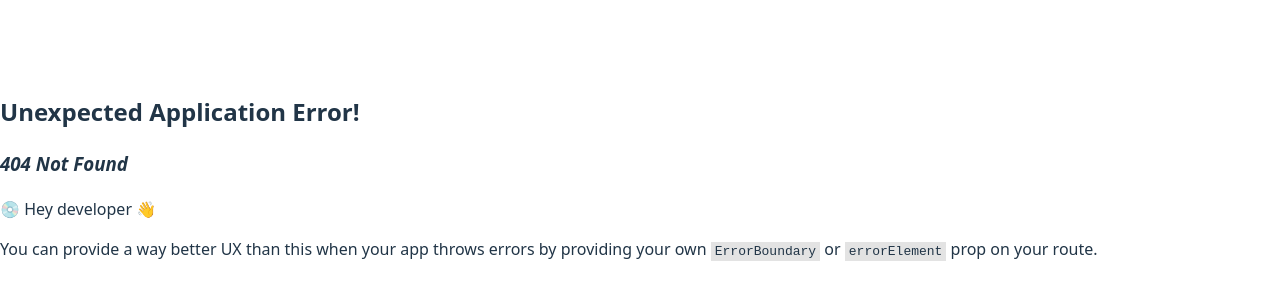
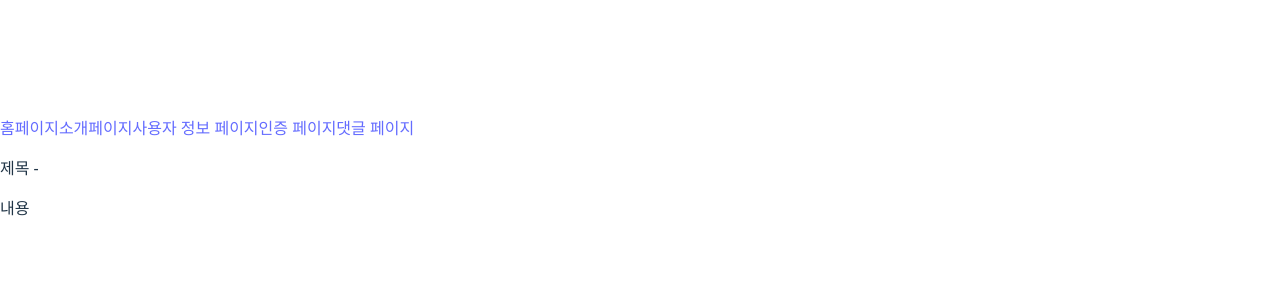
Before and after one commit to ohmyeongje6541/test, a React (Vite) app in the folder react/react-router-app/: page /posts/1 in a window 1280 px wide. Before the commit this address had no page. Shown: the part 224-524 px from the top of the page. Built offline with nearby package versions, Linux system fonts and the light colour scheme; no server answers.

Commit message:
react Router (#3)

```diff
--- a/react/react-router-app/package.json
+++ b/react/react-router-app/package.json
@@ -10,6 +10,7 @@
     "preview": "vite preview"
   },
   "dependencies": {
+    "axios": "^1.12.2",
     "react": "^19.1.1",
     "react-dom": "^19.1.1",
     "react-router-dom": "^7.9.4"
--- a/react/react-router-app/src/layout/RootLayout.jsx
+++ b/react/react-router-app/src/layout/RootLayout.jsx
@@ -10,6 +10,7 @@ export default function RootLayout () {
         <Link to="/abot">소개페이지</Link>
         <Link to="/profile">사용자 정보 페이지</Link>
         <Link to="/auth">인증 페이지</Link>
+        <Link to="/posts">댓글 페이지</Link>
       </div>
       <Outlet></Outlet>
     </div>
--- /dev/null
+++ b/react/react-router-app/src/pages/RootPages/PostDetail.jsx
@@ -0,0 +1,29 @@
+import axios from 'axios';
+import React from 'react'
+import { useState, useEffect } from 'react'
+import { Link } from 'react-router-dom'
+
+// 주소에 있는 경로 파라미터를 불러오는 훅
+// /posts/:postId -> :postId 부분이 경로 파라미터
+import { useParams } from 'react-router-dom'
+
+export default function PostDetail() {
+  const [post, setPost] = useState([]);
+  // 경로 파라미터 값 불러오기
+  // 라우터 설정에서 설정한 파라미터명과 동일한 변수명을 사용
+  const { postId } = useParams();
+  useEffect(() => {
+    async function getPost() {
+      const response = await axios.get(`https://dummyjson.com/posts/${postId}`)
+      setPost(response.data)
+    }
+    getPost();
+  }, [postId])
+  return (
+    <div>
+      <p>제목 - {post.title}</p>
+      <p>내용</p>
+      <div>{post.body}</div>
+    </div>
+  )
+}
--- /dev/null
+++ b/react/react-router-app/src/pages/RootPages/PostList.jsx
@@ -0,0 +1,29 @@
+import React from "react";
+import { useState, useEffect } from "react";
+import axios from "axios";
+import { Link } from "react-router-dom";
+
+export default function PostList() {
+  const [posts, setPosts] = useState([]);
+  useEffect(() => {
+    async function getPosts() {
+      const response = await axios.get("https://dummyjson.com/posts");
+      setPosts(response.data.posts);
+    }
+    getPosts();
+  }, []);
+  return (
+    <div>
+      {posts.map((post) => {
+        return (
+          <div key={post.id}>
+            <Link to={`/posts/${post.id}`}>
+              No. {post.id} - {post.title}
+            </Link>
+            <br />
+          </div>
+        );
+      })}
+    </div>
+  );
+}
--- a/react/react-router-app/src/router/index.js
+++ b/react/react-router-app/src/router/index.js
@@ -7,6 +7,8 @@ import AuthLayout from "../layout/AuthLayout";
 import Home from "../pages/RootPages/Home";
 import About from "../pages/RootPages/About";
 import Profile from "../pages/RootPages/Profile";
+import PostList from "../pages/RootPages/PostList";
+import PostDetail from "../pages/RootPages/PostDetail";
 
 import AuthHome from "../pages/AuthPages/AuthHome";
 import Login from "../pages/AuthPages/Login";
@@ -27,6 +29,14 @@ const router = createBrowserRouter([
       {
         path: "about",
         Component: About,
+      },
+      {
+        path: "posts",
+        Component: PostList
+      },
+      {
+        path: "posts/:postId",
+        Component: PostDetail,
       },
       {
         Component: ProtectLayout,
```
Also changed, not shown: 1 other file (tests, documents, lock files or other folders).
